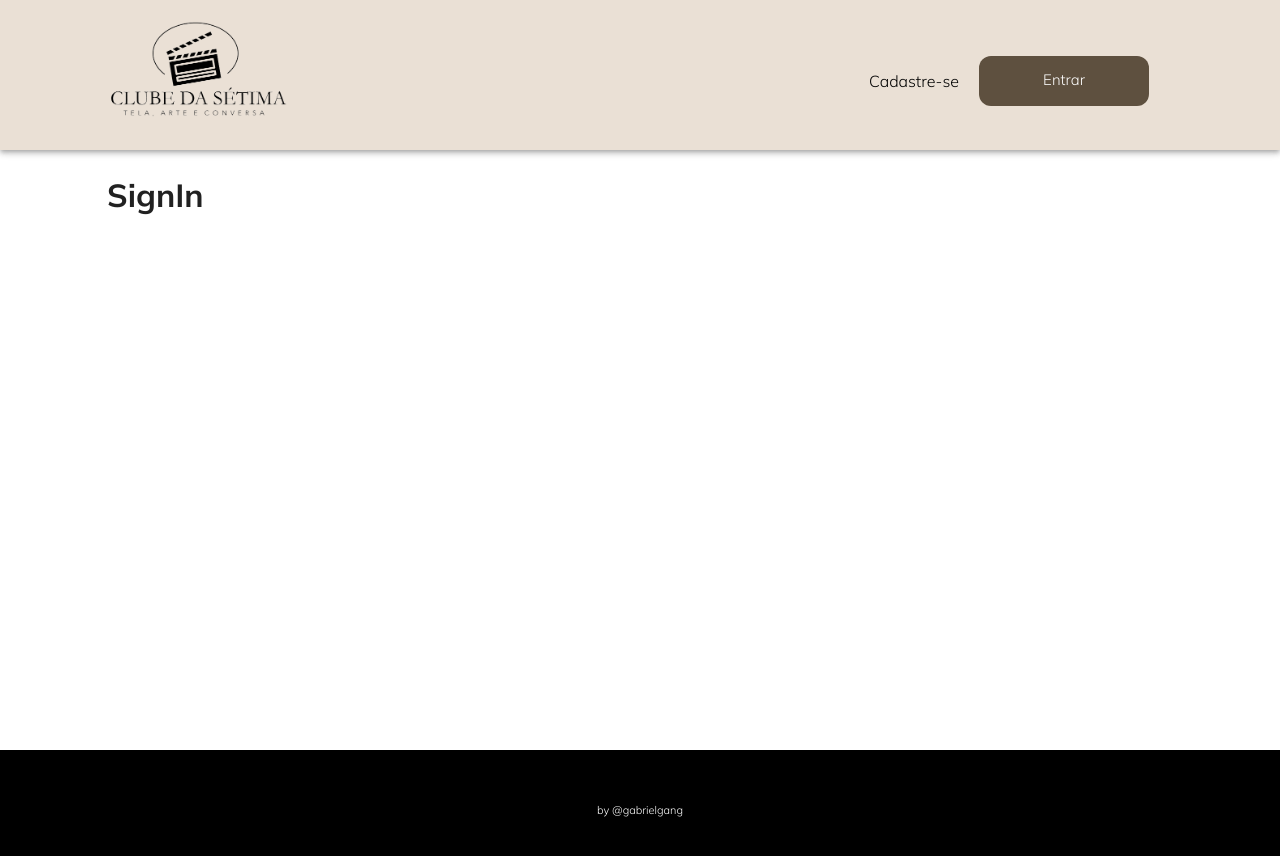
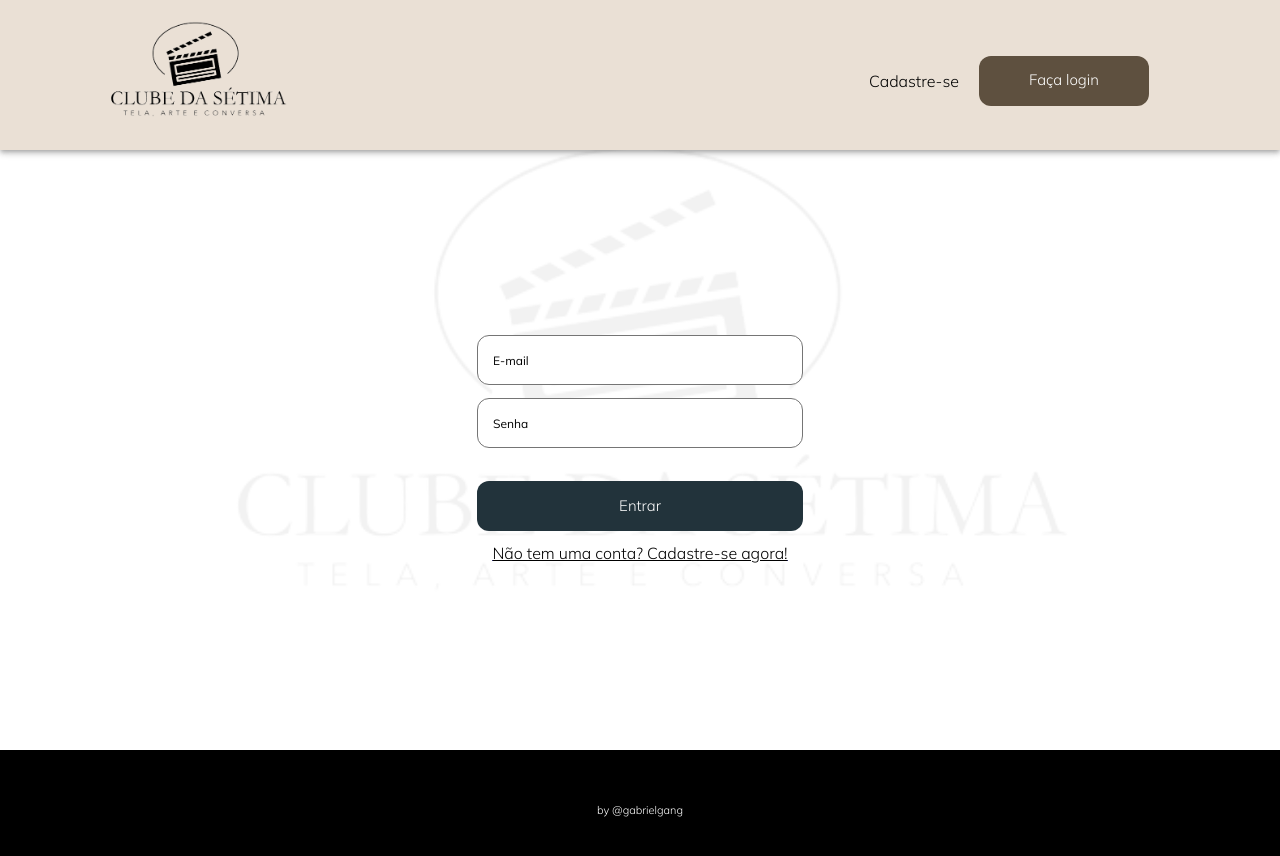
Before and after one commit to joaogabrielgsantos/clube-da-setima, a React (Vite) app: page /sign-in in a window 1280 px wide. Shown: the top 856 px of the page. Built offline with nearby package versions, Linux system fonts and the light colour scheme.

Commit message:
feat: sign-in layout added

```diff
--- a/src/components/Inputs.tsx
+++ b/src/components/Inputs.tsx
@@ -21,7 +21,7 @@ justify-content: center;
 align-items: center;
 input {
     width: 326px;
-    height: 58px;
+    height: 50px;
     border: 1px solid #757575;
     border-radius: 12px;
     padding-left: 15px;
--- a/src/pages/HomePage/SectionA.tsx
+++ b/src/pages/HomePage/SectionA.tsx
@@ -15,7 +15,7 @@ export default function SectionA() {
                         <TypoWrapper>
                             <MainTitle>Bem-vindos ao clube!</MainTitle>
                             <MainSubtitle>Viva o cinema de forma intensa: discuta, questione, inspire-se.</MainSubtitle>
-                            <OtherLink to="/sign-in">
+                            <OtherLink to="/sign-up">
                                 <Button width="220px" widthResp="120px" styling="primary">Comece agora</Button>
                             </OtherLink>
                         </TypoWrapper>
--- a/src/pages/SignIn/SectionSignIn.tsx
+++ b/src/pages/SignIn/SectionSignIn.tsx
@@ -1,15 +1,44 @@
-import { Container } from "../../components/Container";
+import { useState } from "react";
+import Inputs from "../../components/Inputs";
 import { WrapperSection } from "../HomePage/SectionA";
-
+import LogoClube from '../../assets/LOGO.png';
+import { Link } from "react-router-dom";
+import { ContainerSignUp, LinkWrap, Logo, SubmitButton } from "../SignUp/SectionSignUp";
 
 export default function SectionSignIn() {
+    const [email, setEmail] = useState('')
+    const [password, setPassword] = useState('')
+    const [disable, setDisable] = useState(false)
+    const [textButton, setTextButton] = useState("Entrar")
+
+    function handleSignIn(e: React.FormEvent<HTMLFormElement>) {
+        e.preventDefault();
+        setDisable(true);
+        setTextButton("Entrando...")
+
+    }
 
     return (
         <>
             <WrapperSection>
-                <Container>
-                    <h1>SignIn</h1>
-                </Container>
+                <Logo src={LogoClube} alt="CD7 logo" />
+
+                <ContainerSignUp>
+
+                    <form onSubmit={handleSignIn}>
+                        <Inputs>
+                            <input disabled={disable} type="email" placeholder="E-mail" value={email} onChange={e => setEmail(e.target.value)} />
+                            <input disabled={disable} type="password" placeholder="Senha" value={password} onChange={e => setPassword(e.target.value)} />
+                            <SubmitButton disabled={disable} width="326px" widthResp="326px" >{textButton}</SubmitButton >
+                        </Inputs>
+                    </form>
+                    <Link to="/sign-up">
+                        <LinkWrap>
+                            Não tem uma conta? Cadastre-se agora!
+                        </LinkWrap>
+                    </Link>
+
+                </ContainerSignUp>
             </WrapperSection>
         </>
     )
--- a/src/pages/SignUp/SectionSignUp.tsx
+++ b/src/pages/SignUp/SectionSignUp.tsx
@@ -32,7 +32,7 @@ export default function SectionSignUp() {
 
                 <ContainerSignUp>
 
-                    <form onSubmit={handleSignUp}>
+                    <AuthForm onSubmit={handleSignUp}>
                         <Inputs>
                             <input disabled={disable} type="email" placeholder="E-mail" value={email} onChange={e => setEmail(e.target.value)} />
                             <input disabled={disable} type="password" placeholder="Senha" value={password} onChange={e => setPassword(e.target.value)} />
@@ -40,12 +40,13 @@ export default function SectionSignUp() {
                             <input disabled={disable} type="accesskey" placeholder="Chave de acesso" value={accessKey} onChange={e => setAccessKey(e.target.value)} />
                             <SubmitButton disabled={disable} width="326px" widthResp="326px" >{textButton}</SubmitButton >
                         </Inputs>
-                    </form>
-                    <Link to="/sign-in">
+                        <Link to="/sign-in">
                         <LinkWrap>
                             Já tem uma conta? Entre agora!
                         </LinkWrap>
                     </Link>
+                    </AuthForm>
+
 
                 </ContainerSignUp>
             </WrapperSection>
@@ -54,7 +55,7 @@ export default function SectionSignUp() {
 }
 
 
-const ContainerSignUp = styled(ContainerWrapper)`
+export const ContainerSignUp = styled(ContainerWrapper)`
 display: flex;
 flex-direction: column;
 justify-content: center;
@@ -62,16 +63,14 @@ align-items: center;
 `;
 
 
-const SubmitButton = styled(Button)`
-
+export const SubmitButton = styled(Button)`
 margin-top: 20px;
 @media (max-width: 800px) {
     height: 50px;
 }
-
 `;
 
-const Logo = styled.img`
+export const Logo = styled.img`
 display: block;
     height: 500px;
     width: 100%;
@@ -87,7 +86,17 @@ display: block;
 `;
 
 export const LinkWrap = styled.div`
-margin-top: 10px;
+    margin-top: 10px;
 	text-decoration-line: underline;
     color: #000000;
 `;
+
+const AuthForm= styled.form`
+
+height: 100%;
+display: flex;
+justify-content: center;
+align-items: center;
+flex-direction: column;
+
+`;
--- a/src/patterns/Header.tsx
+++ b/src/patterns/Header.tsx
@@ -21,7 +21,7 @@ export default function Header() {
                             <h6>Cadastre-se</h6>
                         </Link>
                         <Link to="/sign-in">
-                            <Button width="170px" widthResp="80px" styling='primary'>Entrar</Button>
+                            <Button width="170px" widthResp="80px" styling='primary'>Faça login</Button>
                         </Link>
                     </AuthWrapper>
                 </Toolbar>
```
